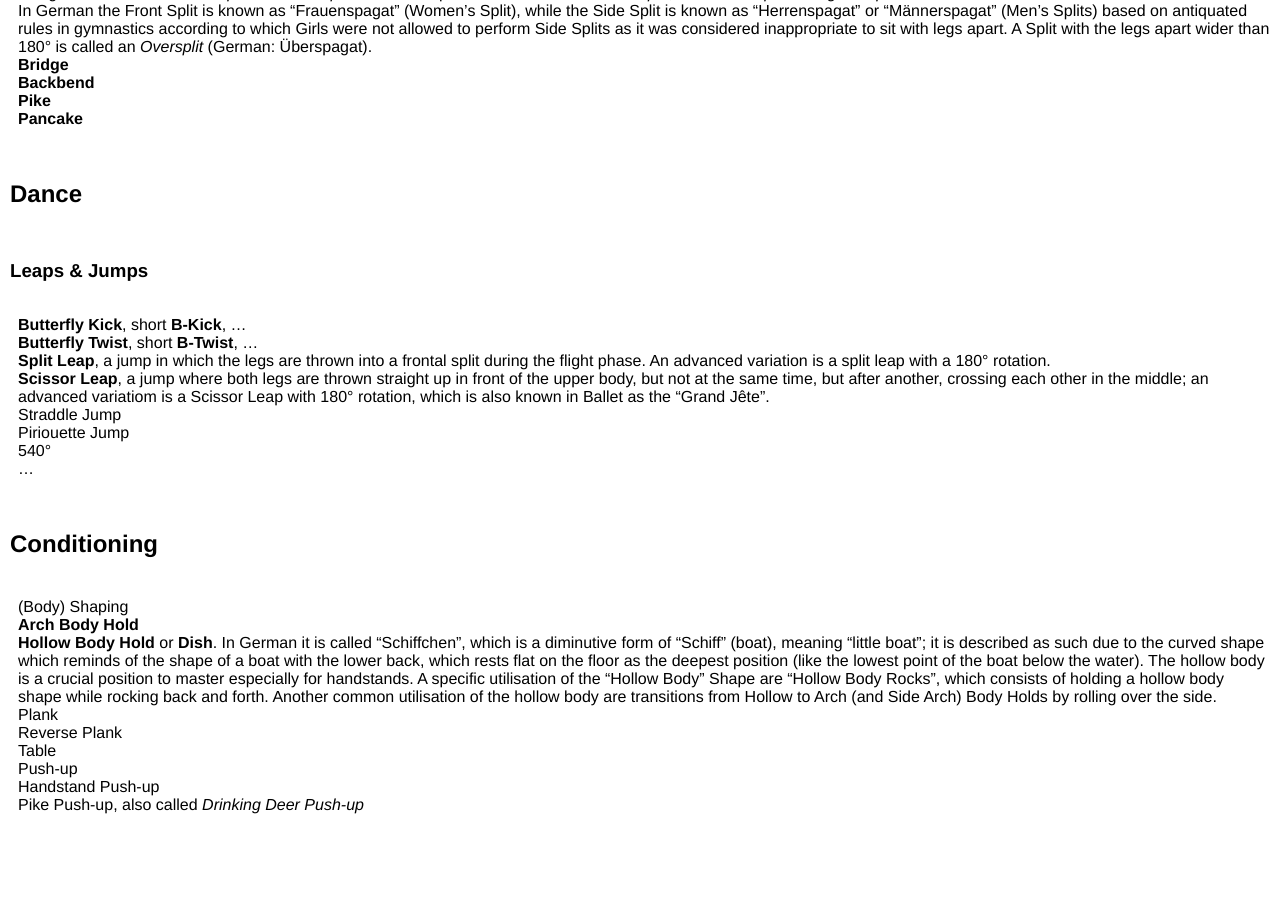
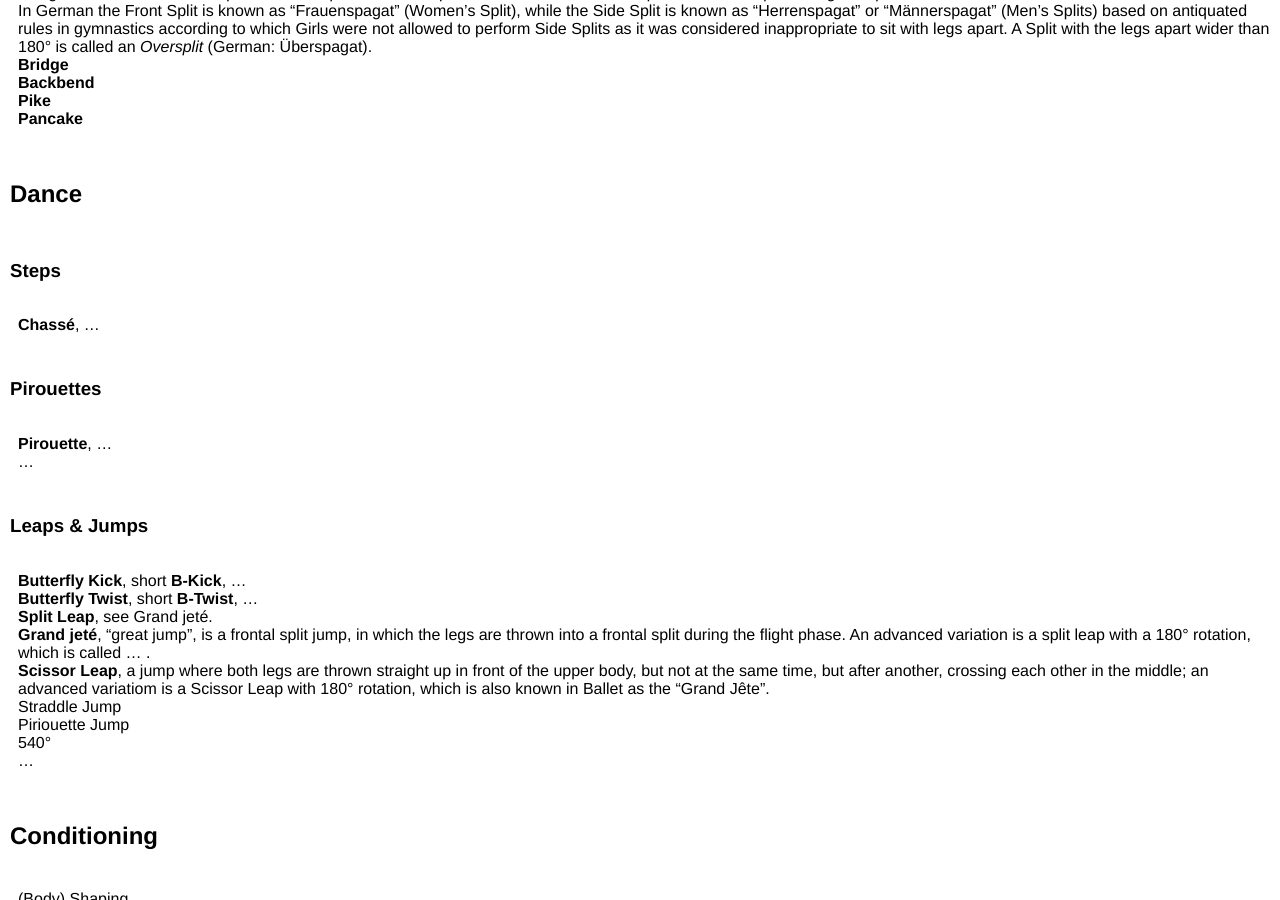
Before and after one commit to floshin/acrolib, a Jekyll site: the page built from glossary.md, in a window 1280 px wide and 900 px high, scrolled down 3934 px. Built offline with Jekyll 4.4.1, drawn with Linux system fonts in a browser that asks for light colours; our own code applies the rules of GitHub Pages for plain Markdown files; before the commit the page ends 4774 px from its top, so only the background shows below that.

Commit message:
Update glossary.md

```diff
--- a/glossary.md
+++ b/glossary.md
@@ -166,11 +166,23 @@ A Split with the legs apart wider than 180° is called an *Oversplit* (German:
 
 ## Dance
 
+### Steps
+
+* **Chassé**, ...
+
+
+### Pirouettes
+
+* **Pirouette**, ...
+* ...
+
+
 ### Leaps & Jumps
 
 * **Butterfly Kick**, short **B-Kick**, ...
 * **Butterfly Twist**, short **B-Twist**, ...
-* **Split Leap**, a jump in which the legs are thrown into a frontal split during the flight phase. An advanced variation is a split leap with a 180° rotation.
+* **Split Leap**, see Grand jeté.
+* **Grand jeté**, "great jump", is a frontal split jump, in which the legs are thrown into a frontal split during the flight phase. An advanced variation is a split leap with a 180° rotation, which is called ... .
 * **Scissor Leap**, a jump where both legs are thrown straight up in front of the upper body, but not at the same time, but after another, crossing each other in the middle; an advanced variatiom is a Scissor Leap with 180° rotation, which is also known in Ballet as the "Grand Jête".
 * Straddle Jump
 * Piriouette Jump
```
